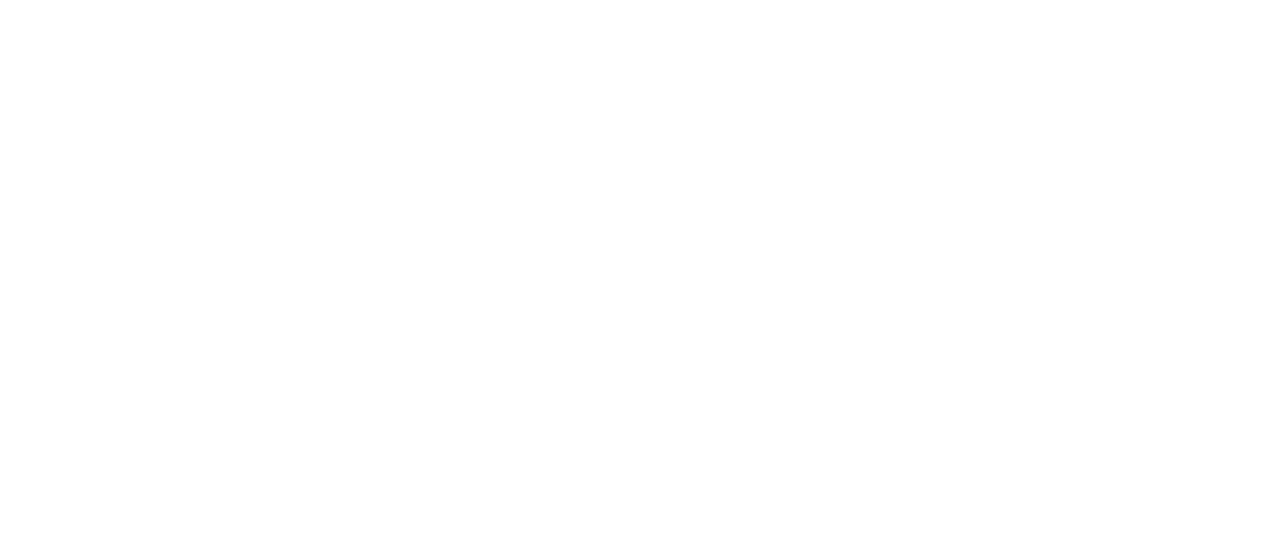
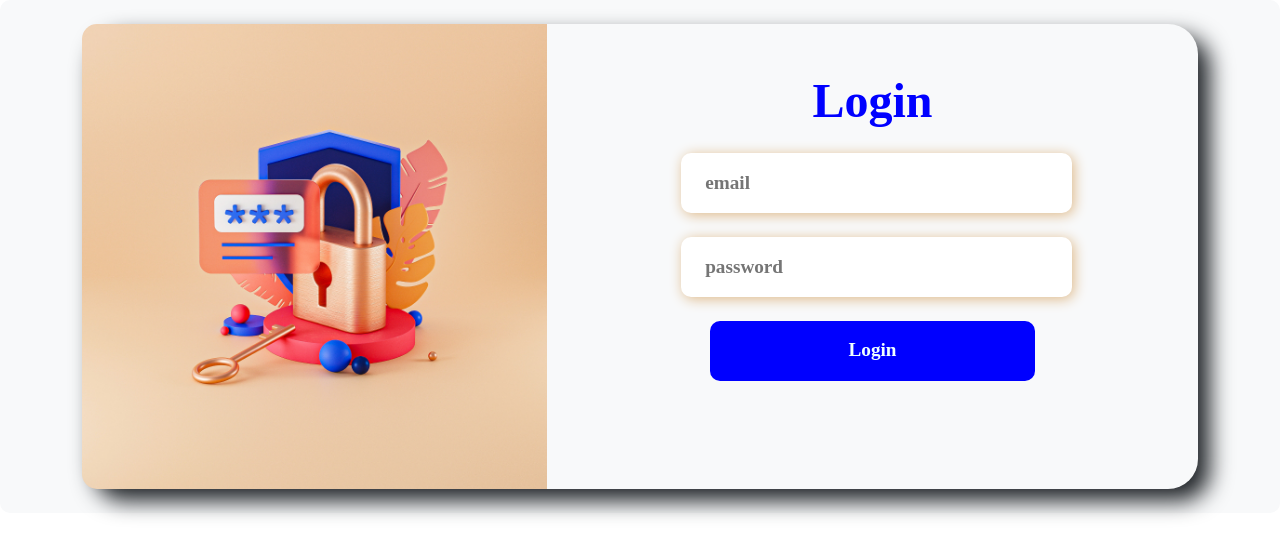
Before and after one commit to soumiaessabiry/Gestion_des_formations, a React (Create React App) app in the folder front-end-react/: page /Login in a window 1280 px wide. Shown: the top 556 px of the page. Built offline with nearby package versions, Linux system fonts and the light colour scheme.

Commit message:
realisation front-end login

```diff
--- a/front-end-react/src/App.css
+++ b/front-end-react/src/App.css
@@ -0,0 +1,58 @@
+*{
+    padding: 0;
+    margin: 0;
+    box-sizing: border-box;
+    font-family:cursive;
+
+}
+.row{
+    border-radius: 30px;
+    box-shadow: 12px 12px 22px;
+
+}
+.title{
+    color:blue;
+    margin-bottom: 23px;
+    font-weight:bolder;
+}
+img{
+border-top-left-radius: 15px;
+border-bottom-left-radius: 15px;
+}
+.login{
+border-radius: 10px;
+}
+.login h1{
+    font-size: 3rem;
+    font-weight: 700;
+    justify-content: center;
+    flex-direction: column;
+    flex-wrap: nowrap;
+}
+.inp{
+    height: 60px;
+    width: 60%;
+    border-radius: 10px;
+    box-shadow: 2px 2px 13px burlywood;
+    padding: 20px !important;
+    font-weight: 600;
+    font-size: 1.2rem;
+    border: none;
+    outline: none;
+
+
+}
+label{
+    font-weight: 600;
+    font-size: 1.1rem;
+}
+.btnlog{
+    height: 60px;
+    width: 50%;
+    border: none;
+    border-radius: 10px;
+    font-weight: 600;
+    font-size: 1.2rem;
+    background-color: blue;
+    color: azure;
+}
--- a/front-end-react/src/Component/Login.jsx
+++ b/front-end-react/src/Component/Login.jsx
@@ -1,10 +1,33 @@
 import React from 'react'
-import prf from '../prf.png'
+import "../App.css";
+import log from '../prf.png'
+
+
 const Login = () => {
   return (
     <>
-        <div className="container">
-
+        <div className="login py-4 bg-light">
+          <div className='container'>
+            <div className='row g-0'>
+              <div className='col-5'>
+                  <img src={log} className="img-fluid " style={{"height": "100%","width": "100%"}}></img>
+              </div>
+              <div className='col-7  py-5 '>
+                    <form className='text-center' >
+                    <h1 className='title'>Login</h1>
+                      <div className='mb-4'>
+                          <input type="email" name='email' className='inp px-4 ms-2' placeholder='email' />
+                      </div>
+                      <div className='mb-4'>
+                            <input type="password" name='password' className='inp  px-4 ms-2' placeholder='password' />
+                        </div>
+                      <div className=' '>
+                           <button className='btnlog'>Login</button>
+                      </div>
+                    </form>
+              </div>
+            </div>
+          </div>
         </div>
     </>
   )
```
